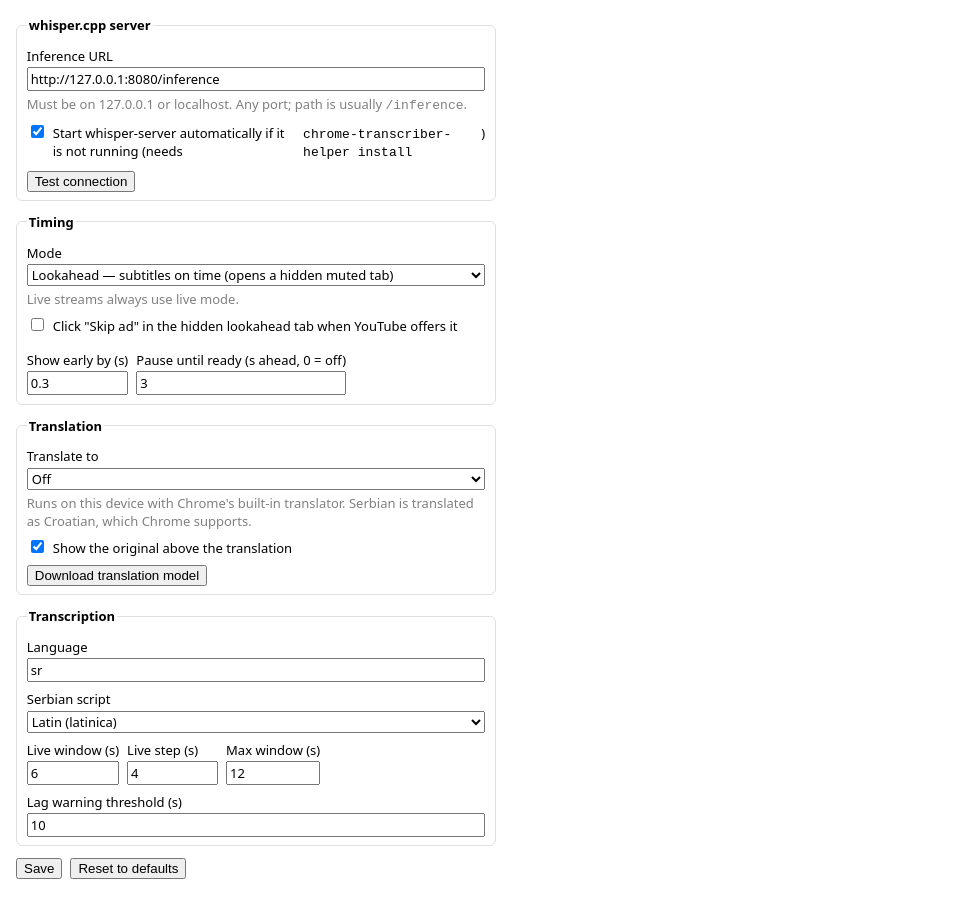
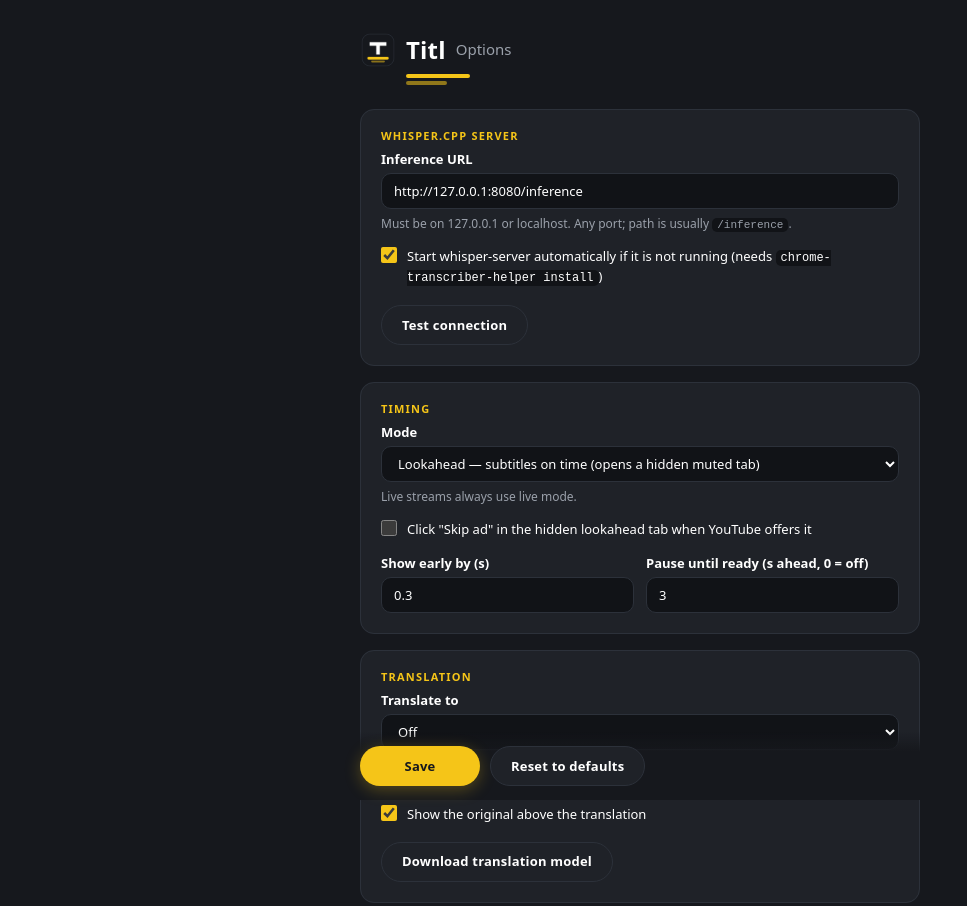
Before and after one commit to rawmind/titl, a website with bundled scripts: page src/options.html in a window 1280 px wide. Shown: the top 906 px of the page, without its empty margins (0-967 px from the left). Built offline with nearby package versions, Linux system fonts and the light colour scheme; some packages are replaced by stand-ins of ours.

Commit message:
Restyle popup and options in Titl's icon design (0.1.5)

```diff
--- a/helper/Cargo.toml
+++ b/helper/Cargo.toml
@@ -1,6 +1,6 @@
 [package]
 name = "chrome-transcriber-helper"
-version = "0.1.4"
+version = "0.1.5"
 edition = "2021"
 license = "MIT"
 description = "Installs and runs whisper-server for the Chrome Transcriber extension"
--- a/package.json
+++ b/package.json
@@ -1,6 +1,6 @@
 {
   "name": "chrome-transcriber",
-  "version": "0.1.4",
+  "version": "0.1.5",
   "private": true,
   "license": "MIT",
   "author": "Andrei Kovrov",
--- a/src/options.css
+++ b/src/options.css
@@ -1,69 +1,113 @@
-:root {
-  color-scheme: light dark;
-  font: 13px/1.4 system-ui, sans-serif;
+body {
+  padding: 32px 20px 48px;
 }
 
-body {
-  max-width: 480px;
-  margin: 16px;
+form {
+  max-width: 560px;
+  margin: 0 auto;
+}
+
+.brand {
+  margin-bottom: 6px;
+}
+
+.brand h1 {
+  font-size: 24px;
+}
+
+.brand .subtitle {
+  color: var(--muted);
+  font-size: 15px;
+  font-weight: 500;
+}
+
+.brand + .bars {
+  width: 64px;
+  justify-items: start;
+  margin: 0 0 24px 46px;
 }
 
 fieldset {
-  margin: 0 0 12px;
-  border: 1px solid #8884;
-  border-radius: 6px;
+  margin: 0 0 16px;
+  padding: 18px 20px 20px;
+  border: 1px solid var(--border);
+  border-radius: var(--radius);
+  background: var(--surface);
 }
 
 legend {
-  font-weight: 600;
+  float: left;
+  width: 100%;
+  margin: 0 0 6px;
+  padding: 0;
+  color: var(--accent);
+  font-size: 11px;
+  font-weight: 800;
+  letter-spacing: 1.2px;
+  text-transform: uppercase;
+}
+
+legend + * {
+  clear: both;
 }
 
 label {
   display: block;
-  margin-top: 8px;
-}
-
-input,
-select {
-  display: block;
-  width: 100%;
-  box-sizing: border-box;
-  margin-top: 2px;
-  font: inherit;
+  margin-top: 12px;
+  color: var(--text);
+  font-weight: 550;
 }
 
 .row {
   display: flex;
-  gap: 8px;
+  gap: 12px;
+}
+
+.row label {
+  flex: 1;
 }
 
 .hint {
-  margin: 4px 0 8px;
-  color: GrayText;
-}
-
-.actions {
-  display: flex;
-  align-items: center;
-  gap: 8px;
-}
-
-.ok {
-  color: #1a7f37;
-}
-
-.error {
-  color: #cf222e;
+  margin: 6px 0 0;
+  color: var(--muted);
+  font-size: 12px;
 }
 
 .check {
   display: flex;
-  gap: 6px;
-  align-items: baseline;
-  margin-bottom: 8px;
+  align-items: flex-start;
+  gap: 10px;
+  margin: 14px 0 4px;
+  font-weight: 450;
+  color: var(--text);
 }
 
 .check input {
-  display: inline;
-  width: auto;
+  flex: none;
+  margin-top: 1px;
 }
+
+fieldset .secondary {
+  margin-top: 14px;
+}
+
+fieldset .secondary + span {
+  display: inline-block;
+  margin: 14px 0 0 10px;
+  vertical-align: middle;
+}
+
+.actions {
+  position: sticky;
+  bottom: 0;
+  display: flex;
+  align-items: center;
+  gap: 10px;
+  margin-top: 20px;
+  padding: 14px 0;
+  background: linear-gradient(to top, var(--bg) 70%, transparent);
+}
+
+.actions .cta {
+  min-width: 120px;
+}
--- a/src/options.html
+++ b/src/options.html
@@ -3,19 +3,26 @@
 <head>
   <meta charset="utf-8">
   <title>Titl — Options</title>
+  <link rel="stylesheet" href="theme.css">
   <link rel="stylesheet" href="options.css">
 </head>
 <body>
   <form id="form">
+    <header class="brand">
+      <img src="../icons/icon48.png" width="36" height="36" alt="">
+      <h1>Titl</h1>
+      <span class="subtitle">Options</span>
+    </header>
+    <div class="bars" aria-hidden="true"></div>
+
     <fieldset>
       <legend>whisper.cpp server</legend>
       <label>Inference URL
         <input id="serverUrl" type="url" required placeholder="http://127.0.0.1:8080/inference">
       </label>
       <p class="hint">Must be on 127.0.0.1 or localhost. Any port; path is usually <code>/inference</code>.</p>
-      <label class="check"><input id="autoStartServer" type="checkbox">
-        Start whisper-server automatically if it is not running (needs <code>chrome-transcriber-helper install</code>)</label>
-      <button type="button" id="test">Test connection</button>
+      <label class="check"><input id="autoStartServer" type="checkbox"> <span>Start whisper-server automatically if it is not running (needs <code>chrome-transcriber-helper install</code>)</span></label>
+      <button type="button" id="test" class="secondary">Test connection</button>
       <span id="testResult"></span>
     </fieldset>
 
@@ -28,7 +35,7 @@
         </select>
       </label>
       <p class="hint">Live streams always use live mode.</p>
-      <label class="check"><input id="skipAds" type="checkbox"> Click "Skip ad" in the hidden lookahead tab when YouTube offers it</label>
+      <label class="check"><input id="skipAds" type="checkbox"> <span>Click "Skip ad" in the hidden lookahead tab when YouTube offers it</span></label>
       <div class="row">
         <label>Show early by (s) <input id="showEarlySec" type="number" min="0" max="3" step="0.1" required></label>
         <label>Pause until ready (s ahead, 0 = off) <input id="minLeadSec" type="number" min="0" max="30" step="1" required></label>
@@ -58,8 +65,8 @@
         </select>
       </label>
       <p class="hint">Runs on this device with Chrome's built-in translator. Serbian is translated as Croatian, which Chrome supports.</p>
-      <label class="check"><input id="showOriginal" type="checkbox"> Show the original above the translation</label>
-      <button type="button" id="prepareTranslation">Download translation model</button>
+      <label class="check"><input id="showOriginal" type="checkbox"> <span>Show the original above the translation</span></label>
+      <button type="button" id="prepareTranslation" class="secondary">Download translation model</button>
       <span id="translationResult"></span>
     </fieldset>
 
@@ -84,8 +91,8 @@
     </fieldset>
 
     <div class="actions">
-      <button type="submit">Save</button>
-      <button type="button" id="reset">Reset to defaults</button>
+      <button type="submit" class="cta">Save</button>
+      <button type="button" id="reset" class="secondary">Reset to defaults</button>
       <span id="message"></span>
     </div>
   </form>
--- a/src/popup.css
+++ b/src/popup.css
@@ -1,46 +1,104 @@
-:root {
-  color-scheme: light dark;
-  font: 13px/1.4 system-ui, sans-serif;
+body {
+  width: 288px;
+  padding: 18px;
 }
 
-body {
-  width: 280px;
-  margin: 12px;
+.brand {
+  margin-bottom: 14px;
 }
 
-h1 {
-  font-size: 14px;
-  margin: 0 0 8px;
+.brand h1 {
+  font-size: 18px;
 }
 
-button {
-  width: 100%;
-  padding: 8px;
-  font: inherit;
-  font-weight: 600;
-  cursor: pointer;
+.brand .bars {
+  width: 28px;
+  margin-left: auto;
 }
 
 .status {
-  margin: 0 0 8px;
-  color: GrayText;
+  display: flex;
+  align-items: center;
+  gap: 8px;
+  margin: 0 0 16px;
+  padding: 10px 12px;
+  border: 1px solid var(--border);
+  border-radius: 12px;
+  background: var(--surface);
+  color: var(--muted);
+}
+
+.dot {
+  flex: none;
+  width: 8px;
+  height: 8px;
+  border-radius: 50%;
+  background: currentColor;
+  opacity: 0.7;
 }
 
 .status.running {
-  color: #1a7f37;
+  color: var(--ok);
 }
 
-.error {
-  color: #cf222e;
-  margin: 4px 0 0;
+.status.running .dot {
+  opacity: 1;
+  animation: pulse 1.6s ease-in-out infinite;
+}
+
+.status.error {
+  color: var(--error);
+}
+
+@keyframes pulse {
+  0%,
+  100% {
+    box-shadow: 0 0 0 0 rgba(74, 222, 128, 0.45);
+  }
+  50% {
+    box-shadow: 0 0 0 5px rgba(74, 222, 128, 0);
+  }
+}
+
+.cta {
+  width: 100%;
+  height: 46px;
+  font-size: 14px;
+}
+
+.cta-icon {
+  width: 0;
+  height: 0;
+  border-style: solid;
+  border-width: 6px 0 6px 10px;
+  border-color: transparent transparent transparent currentColor;
+}
+
+.cta.is-running {
+  background: var(--surface);
+  color: var(--text);
+  box-shadow: inset 0 0 0 1px var(--border);
+}
+
+.cta.is-running:hover {
+  box-shadow: inset 0 0 0 1px var(--error);
+}
+
+.cta.is-running .cta-icon {
+  width: 10px;
+  height: 10px;
+  border: 0;
+  border-radius: 2px;
+  background: var(--error);
 }
 
 .footer {
   display: flex;
   justify-content: space-between;
+  align-items: center;
   gap: 8px;
-  margin: 10px 0 0;
-  color: GrayText;
+  margin: 14px 0 0;
+  color: var(--muted);
   font-size: 12px;
 }
 
--- /dev/null
+++ b/src/theme.css
@@ -0,0 +1,173 @@
+:root {
+  color-scheme: dark;
+  --bg: #16181d;
+  --surface: #1f2228;
+  --surface-2: #111317;
+  --border: #2c313a;
+  --text: #ffffff;
+  --muted: #9aa0aa;
+  --accent: #f5c518;
+  --accent-hover: #ffd23f;
+  --accent-soft: rgba(245, 197, 24, 0.55);
+  --ok: #4ade80;
+  --error: #f87171;
+  --radius: 14px;
+  font: 13px/1.45 system-ui, -apple-system, "Segoe UI", sans-serif;
+}
+
+body {
+  margin: 0;
+  background: var(--bg);
+  color: var(--text);
+}
+
+.brand {
+  display: flex;
+  align-items: center;
+  gap: 10px;
+}
+
+.brand img {
+  border-radius: 7px;
+}
+
+.brand h1 {
+  margin: 0;
+  font-weight: 800;
+  letter-spacing: 0.2px;
+}
+
+.bars {
+  display: grid;
+  gap: 3px;
+  justify-items: center;
+}
+
+.bars::before,
+.bars::after {
+  content: "";
+  height: 4px;
+  border-radius: 2px;
+  background: var(--accent);
+}
+
+.bars::before {
+  width: 100%;
+}
+
+.bars::after {
+  width: 64%;
+  opacity: 0.55;
+}
+
+.cta,
+.secondary {
+  display: inline-flex;
+  align-items: center;
+  justify-content: center;
+  gap: 10px;
+  height: 40px;
+  padding: 0 20px;
+  border-radius: 999px;
+  font: inherit;
+  font-weight: 650;
+  letter-spacing: 0.2px;
+  cursor: pointer;
+  transition: transform 0.12s ease, box-shadow 0.15s ease, background 0.15s ease, border-color 0.15s ease;
+}
+
+.cta {
+  border: 0;
+  background: var(--accent);
+  color: var(--bg);
+  box-shadow: 0 4px 16px rgba(245, 197, 24, 0.28);
+}
+
+.cta:hover {
+  background: var(--accent-hover);
+  transform: translateY(-1px);
+  box-shadow: 0 8px 22px rgba(245, 197, 24, 0.38);
+}
+
+.secondary {
+  border: 1px solid var(--border);
+  background: var(--surface);
+  color: var(--text);
+}
+
+.secondary:hover {
+  border-color: var(--accent);
+  transform: translateY(-1px);
+}
+
+.cta:active,
+.secondary:active {
+  transform: scale(0.98);
+}
+
+.cta:focus-visible,
+.secondary:focus-visible,
+input:focus-visible,
+select:focus-visible {
+  outline: none;
+  box-shadow: 0 0 0 3px var(--accent-soft);
+}
+
+.cta:disabled,
+.secondary:disabled {
+  opacity: 0.6;
+  cursor: progress;
+  transform: none;
+}
+
+input:not([type="checkbox"]),
+select {
+  box-sizing: border-box;
+  width: 100%;
+  height: 36px;
+  margin-top: 4px;
+  padding: 0 12px;
+  border: 1px solid var(--border);
+  border-radius: 10px;
+  background: var(--surface-2);
+  color: var(--text);
+  font: inherit;
+  font-weight: 400;
+}
+
+input:not([type="checkbox"]):hover,
+select:hover {
+  border-color: #3a404b;
+}
+
+input[type="checkbox"] {
+  width: 16px;
+  height: 16px;
+  margin: 0;
+  accent-color: var(--accent);
+}
+
+a {
+  color: var(--accent);
+  font-weight: 600;
+  text-decoration: none;
+}
+
+a:hover {
+  text-decoration: underline;
+}
+
+code {
+  padding: 1px 5px;
+  border-radius: 5px;
+  background: var(--surface-2);
+  font-size: 0.92em;
+}
+
+.ok {
+  color: var(--ok);
+}
+
+.error {
+  color: var(--error);
+}
```
Also changed, not shown: src/popup.html (+13 -3 lines), src/popup.js (+17 -8 lines), CHANGELOG.md, manifest.json, 1 other file.
